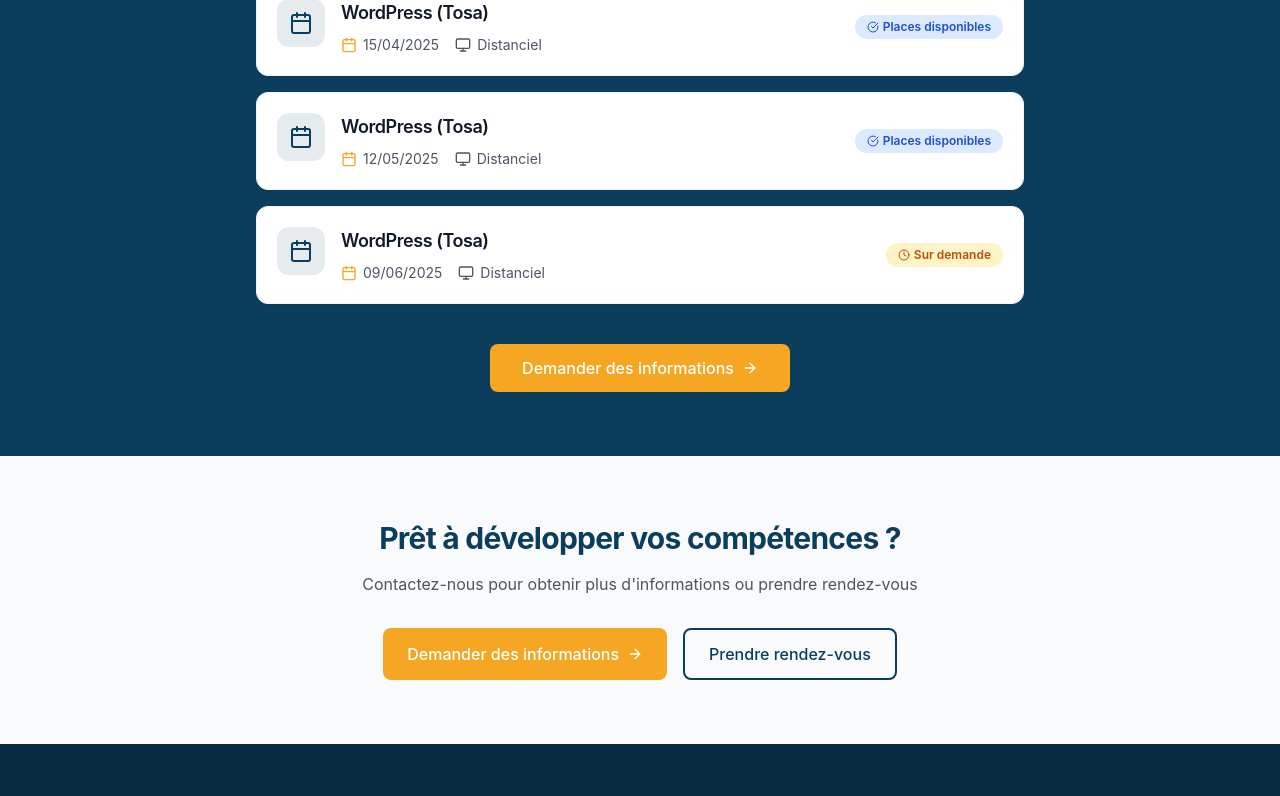
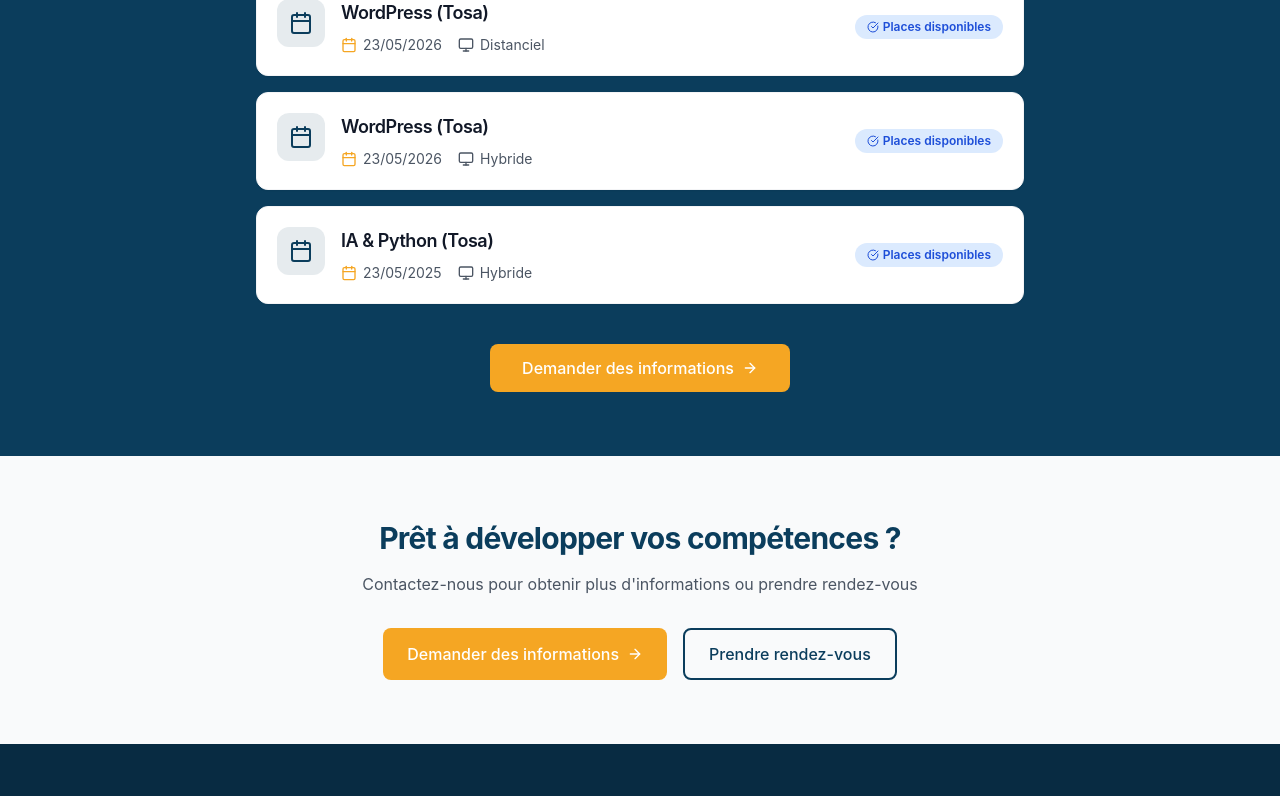
Before and after one commit to chemin-du-business/site-chemin-du-business, a React (Vite) app: page / in a window 1280 px wide. Shown: the part 3696-4492 px from the top of the page. Built offline with nearby package versions, Linux system fonts and the light colour scheme.

Commit message:
Page Session modified

```diff
--- a/src/data/config.ts
+++ b/src/data/config.ts
@@ -22,7 +22,7 @@
 
 export const videoConfig = {
   // URL de la vidéo
-  embedUrl: "/videos/Design-sans-titre.mp4", // ← Remplace par ton lien
+  embedUrl: "/videos/download.mp4", // ← Remplace par ton lien
 
   // Type de vidéo: "embed" (YouTube/Vimeo) ou "mp4" (fichier direct)
   type: "mp4",
--- a/src/data/sessions.ts
+++ b/src/data/sessions.ts
@@ -14,48 +14,34 @@
   {
     id: 'wp-001',
     formation: 'WordPress (Tosa)',
-    date: '15/04/2025',
+    date: '23/05/2026',
     modalite: 'Distanciel',
     statut: 'disponible',
-    places: 8
-  },
-  {
-    id: 'wp-002',
-    formation: 'WordPress (Tosa)',
-    date: '12/05/2025',
-    modalite: 'Distanciel',
-    statut: 'disponible',
-    places: 10
+    places: 15
   },
   {
     id: 'wp-003',
     formation: 'WordPress (Tosa)',
-    date: '09/06/2025',
-    modalite: 'Distanciel',
-    statut: 'demande',
+    date: '23/05/2026',
+    modalite: 'Hybride',
+    statut: 'disponible',
+    places: 15
   },
   {
     id: 'ia-001',
     formation: 'IA & Python (Tosa)',
-    date: '22/04/2025',
+    date: '23/05/2025',
     modalite: 'Hybride',
     statut: 'disponible',
-    places: 6
-  },
-  {
-    id: 'ia-002',
-    formation: 'IA & Python (Tosa)',
-    date: '19/05/2025',
-    modalite: 'Distanciel',
-    statut: 'disponible',
-    places: 8
+    places: 15
   },
   {
     id: 'ia-003',
     formation: 'IA & Python (Tosa)',
-    date: '16/06/2025',
-    modalite: 'Hybride',
-    statut: 'demande',
+    date: '23/05/2025',
+    modalite: 'Distanciel',
+    statut: 'disponible',
+    places: 15
   }
 ];
 
@@ -63,7 +49,7 @@
 export const indicateurs = {
   satisfaction: 4.5,
   reussite: 100,
-  derniereMiseAJour: '01/03/2025'
+  derniereMiseAJour: '31/03/2026'
 };
 
 // Informations de contact
```
